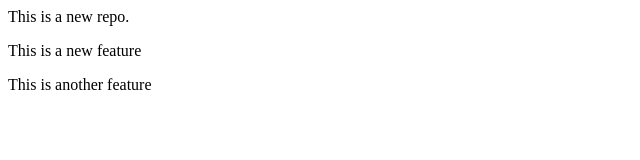
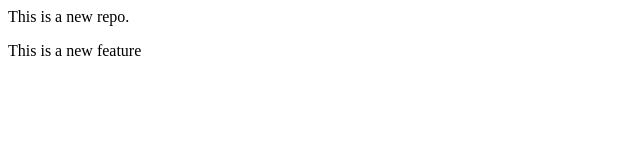
Before and after one commit to Suchana21/localrepo, a plain HTML site: page index.html in a window 1280 px wide. Shown: the whole page, without its empty margins (0-640 px from the left). Drawn offline with Linux system fonts and the light colour scheme.

```diff
--- a/index.html
+++ b/index.html
@@ -1,3 +1,2 @@
 <p>This is a new repo.</p>
 <p>This is a new feature</p>
-<p>This is another feature</p>
```
